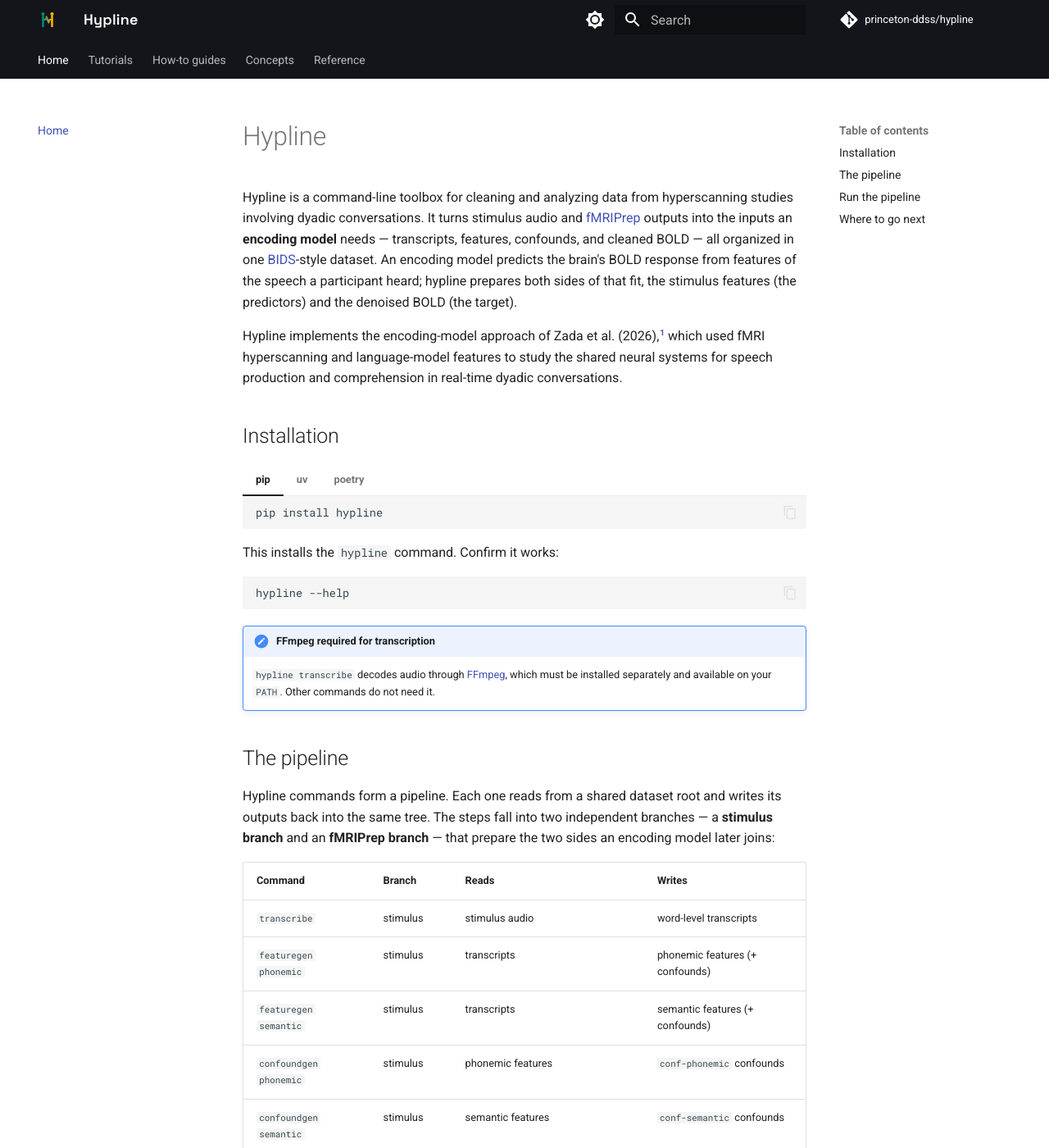
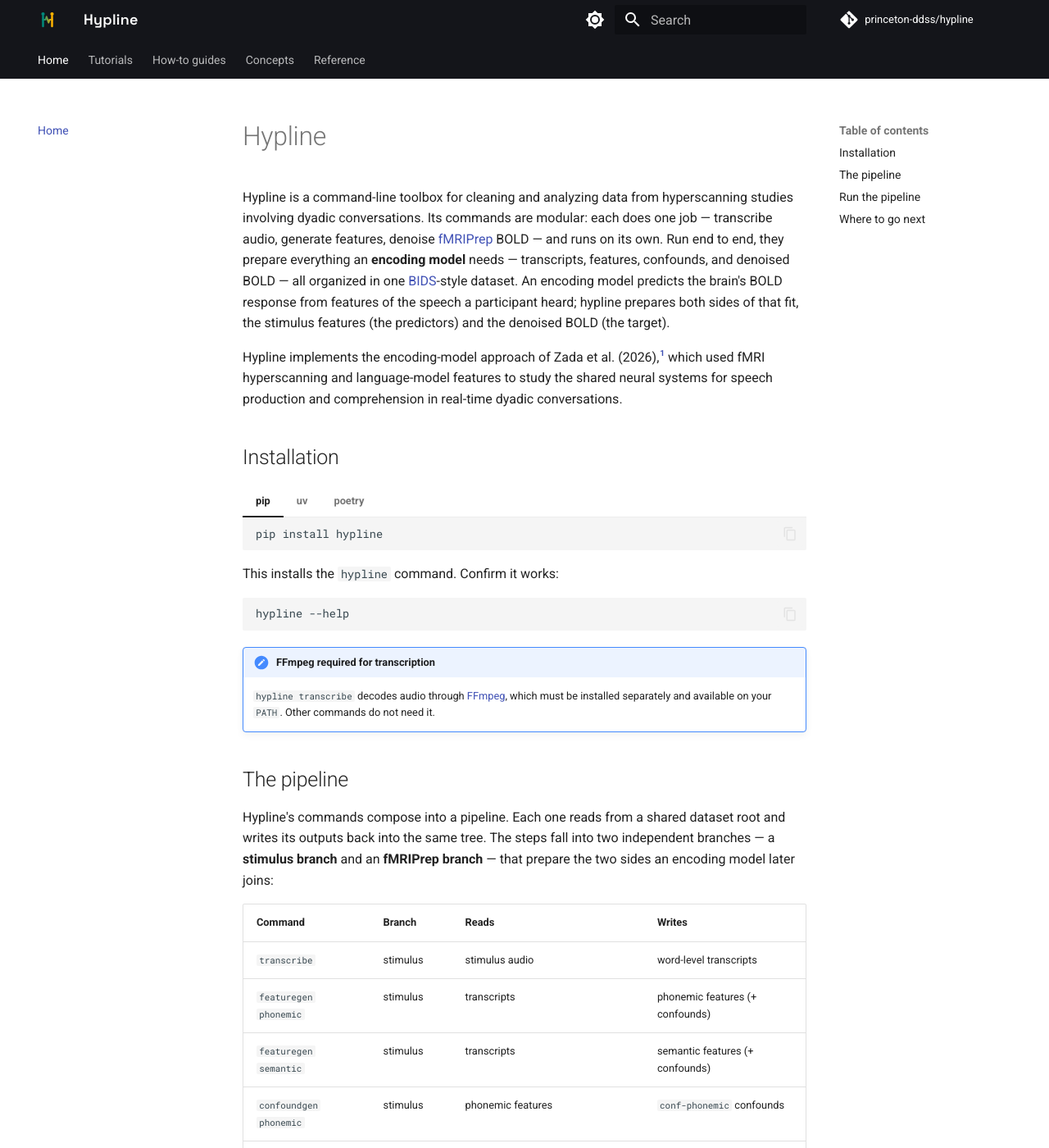
Before and after one commit to princeton-ddss/hypline, an MkDocs documentation site: the page built from docs/mkdocs/index.md, in a window 1280 px wide and 1400 px high. Shown: the whole window at 82% size. Built offline with MkDocs 1.6.1 and Material for MkDocs 9.7.7, drawn with Linux system fonts in a browser that asks for light colours; comment, search, counter and statistics services are not loaded; the version menu is left out; some of the changed text lies outside the part shown.

Commit message:
Reframe docs lede to foreground command modularity
Encoding-model-first framing made hypline read as one monolithic
workflow, risking that users who want a single command (transcribe,
denoise) skip the tool entirely.

- Lead the README and index ledes with modularity; position the
  encoding model as the end-to-end destination, not the definition
- Recast "form a pipeline" as commands that "compose into" one
- Replace the abstract "run every step" caveat with concrete
  standalone transcribe/denoise examples

```diff
--- a/docs/mkdocs/index.md
+++ b/docs/mkdocs/index.md
@@ -1,13 +1,15 @@
 # Hypline
 
 Hypline is a command-line toolbox for cleaning and analyzing data from
-hyperscanning studies involving dyadic conversations. It turns stimulus audio
-and [fMRIPrep](https://fmriprep.org/en/stable/index.html) outputs into the
-inputs an **encoding model** needs — transcripts, features, confounds, and
-cleaned BOLD — all organized in one [BIDS](https://bids.neuroimaging.io/)-style
-dataset. An encoding model predicts the brain's BOLD response from features of
-the speech a participant heard; hypline prepares both sides of that fit, the
-stimulus features (the predictors) and the denoised BOLD (the target).
+hyperscanning studies involving dyadic conversations. Its commands are modular:
+each does one job — transcribe audio, generate features, denoise
+[fMRIPrep](https://fmriprep.org/en/stable/index.html) BOLD — and runs on its own.
+Run end to end, they prepare everything an **encoding model** needs —
+transcripts, features, confounds, and denoised BOLD — all organized in one
+[BIDS](https://bids.neuroimaging.io/)-style dataset. An encoding model predicts
+the brain's BOLD response from features of the speech a participant heard;
+hypline prepares both sides of that fit, the stimulus features (the predictors)
+and the denoised BOLD (the target).
 
 Hypline implements the encoding-model approach of Zada et al. (2026),[^zada]
 which used fMRI hyperscanning and language-model features to study the shared
@@ -54,10 +56,10 @@ hypline --help
 
 ## The pipeline
 
-Hypline commands form a pipeline. Each one reads from a shared dataset root and
-writes its outputs back into the same tree. The steps fall into two independent
-branches — a **stimulus branch** and an **fMRIPrep branch** — that prepare the
-two sides an encoding model later joins:
+Hypline's commands compose into a pipeline. Each one reads from a shared dataset
+root and writes its outputs back into the same tree. The steps fall into two
+independent branches — a **stimulus branch** and an **fMRIPrep branch** — that
+prepare the two sides an encoding model later joins:
 
 | Command                | Branch   | Reads                                  | Writes                          |
 | ---------------------- | -------- | -------------------------------------- | ------------------------------- |
@@ -80,8 +82,8 @@ them downstream.
     [featuregen reference](reference/featuregen.md).
 
 You do not have to run every step. Each command works on its own as long as its
-inputs exist — for example, you can run `denoise` on fMRIPrep outputs without
-ever transcribing audio.
+inputs exist — run `transcribe` alone for transcripts, or `denoise` alone to
+clean fMRIPrep BOLD without ever transcribing audio.
 
 ## Run the pipeline
 
```
Also changed, not shown: README.md.
